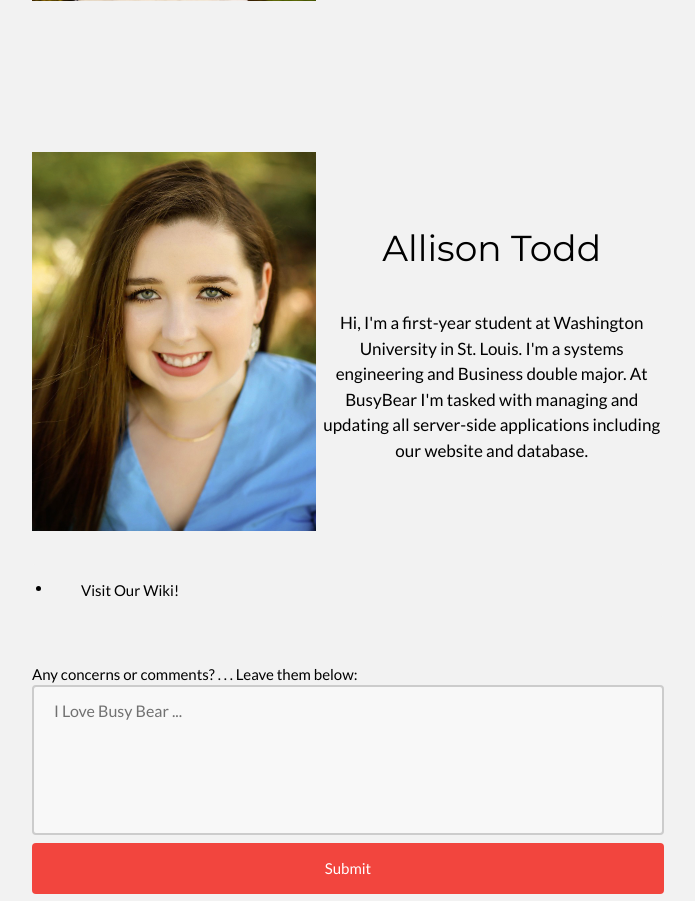
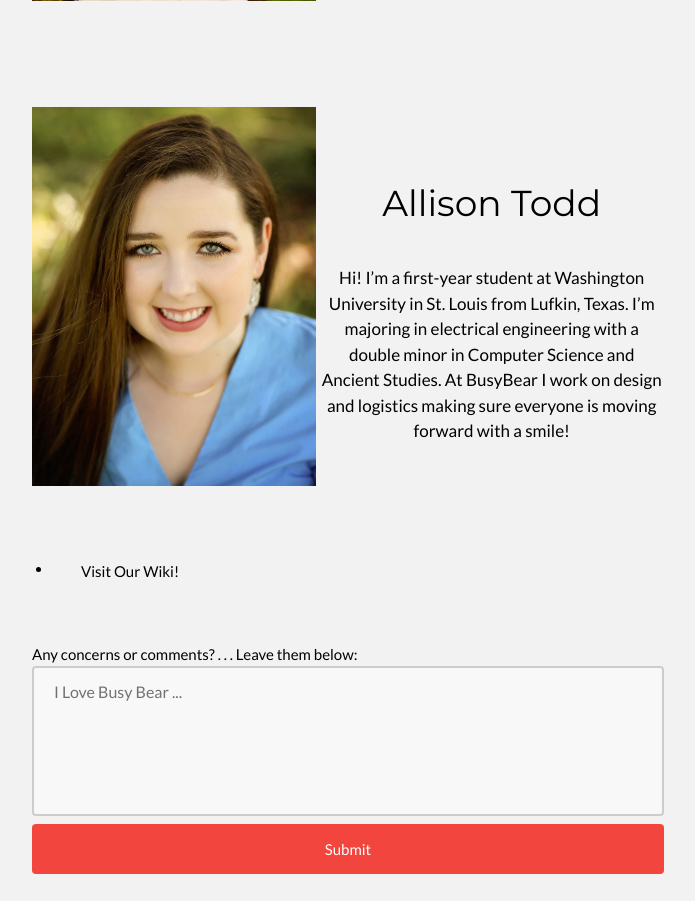
Before and after one commit to ESE205/emerson-goon-todd, a PHP site: page /About_Us.php in a window 1280 px wide. Shown: the part 1012-1913 px from the top of the page, without its empty margins (130-825 px from the left). Run offline with PHP 8.4, Linux system fonts and the light colour scheme.

Commit message:
Update About_Us.php

```diff
--- a/About_Us.php
+++ b/About_Us.php
@@ -158,12 +158,13 @@ textarea {
     <img src="Tom.jpg" alt="Me Myself and I" style="max-width:45%;height: auto;"; align= "left";>
     </p>
     <h1 style="text-align:center" ><br>Tom Goon</h1>
-    <h4 style="text-align:center" ><br>Hey, I'm a systems engineer major with a double minor in philosophy and computer science of the class of 2022 at Washington University in St. Louis. I'm in charge of managing the software and hardware that controls the networking aspect of BusyBear. If you love food as much as as I do, I know you'll find BusyBear useful!</h4><br><br><br><br><br><br><br>
+    <h4 style="text-align:center" ><br>Hey, I'm a systems engineer major with a double minor in philosophy and computer science of the class of 2022 at Washington University in St. Louis. I'm in charge of managing the software and hardware that controls the networking aspect of BusyBear. If you love food as much as as I do, I know you'll find BusyBear useful!</h4><br><br><br><br><br>
 
     <img src="Allison.jpg" alt="Me Myself and I" style="max-width:45%;height: auto;"; align= "left";>
     </p>
     <h1 style="text-align:center" ><br>Allison Todd</h1>
-    <h4 style="text-align:center" ><br>Hi, I'm a first-year student at Washington University in St. Louis. I'm a systems engineering and Business double major. At BusyBear I'm tasked with managing and updating all server-side applications including our website and database. </h4><br><br><br><br>
+    <h4 style="text-align:center" ><br>Hi! I’m a first-year student at Washington University in St. Louis from Lufkin, Texas. I’m majoring in electrical engineering with a double minor in Computer Science and Ancient Studies. At BusyBear I work on design and logistics making sure everyone is moving forward with a smile!
+</h4><br><br><br><br>
  <div class="links">
     <li> <a href="https://classes.engineering.wustl.edu/ese205/core/index.php?title=BusyBear" class="w3-bar-item w3-button w3-hide-small w3-padding-large"> Visit Our Wiki!  </a>  </li></div>
 
```
